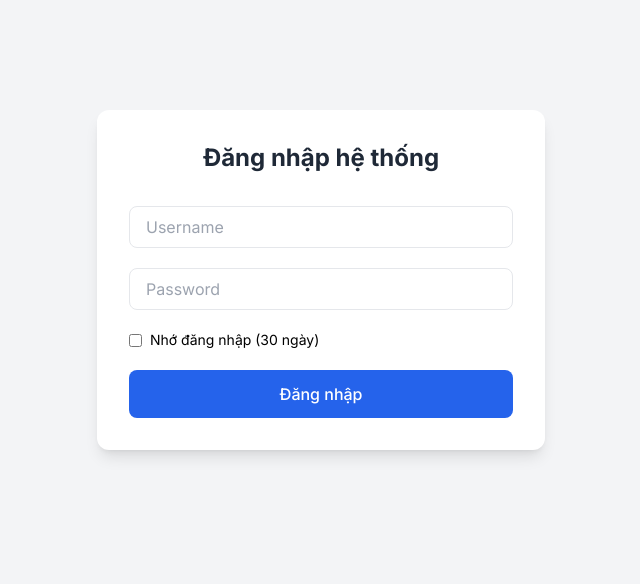
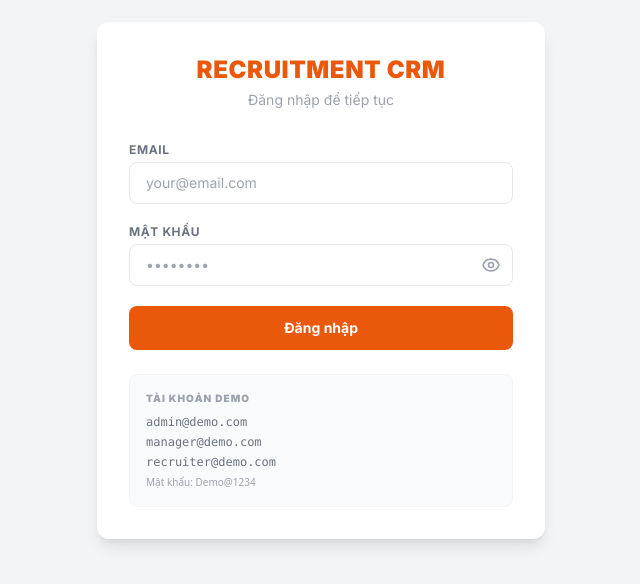
Before and after one commit to daongoclinh27012001/recruitment-crm-lite, a Next.js app: page /login in a window 1280 px wide. Shown: the part 120-704 px from the top of the page, without its empty margins (319-959 px from the left). Built offline with nearby package versions, Linux system fonts and the light colour scheme; no server answers.

Commit message:
Update page.tsx

```diff
--- a/src/app/login/page.tsx
+++ b/src/app/login/page.tsx
@@ -2,31 +2,21 @@
 
 import { useEffect, useState } from 'react';
 import { useRouter } from 'next/navigation';
-import { API_CONFIG } from '@/constants/masterData';
+import { supabase } from '@/contexts/AuthContext';
 
 export default function LoginPage() {
-  const [username, setUsername] = useState('');
+  const [email, setEmail]       = useState('');
   const [password, setPassword] = useState('');
-  const [remember, setRemember] = useState(false);
-  const [loading, setLoading] = useState(false);
-  const [error, setError] = useState('');
+  const [showPass, setShowPass] = useState(false);
+  const [loading, setLoading]   = useState(false);
+  const [error, setError]       = useState('');
   const router = useRouter();
 
-  // Kiểm tra token khi vào trang login → nếu còn hạn thì đẩy thẳng sang dashboard
+  // Nếu đã có session → redirect thẳng vào dashboard
   useEffect(() => {
-    const token = localStorage.getItem('token');
-    if (!token) return;
-
-    fetch(API_CONFIG.LOGIN_URL, {
-      method: 'POST',
-      headers: { 'Content-Type': 'application/json' },
-      body: JSON.stringify({ action: 'verify', token }),
-    })
-      .then(r => r.json())
-      .then(data => {
-        if (data.success) router.replace('/dashboard');
-      })
-      .catch(() => {});
+    supabase.auth.getSession().then(({ data: { session } }) => {
+      if (session) router.replace('/dashboard');
+    });
   }, [router]);
 
   const handleLogin = async (e: React.FormEvent) => {
@@ -34,81 +24,112 @@ export default function LoginPage() {
     setLoading(true);
     setError('');
 
-    try {
-      const res = await fetch(API_CONFIG.LOGIN_URL, {
-        method: 'POST',
-        headers: { 'Content-Type': 'application/json' },
-        body: JSON.stringify({
-          action: 'login',
-          username,
-          password,
-          remember,
-        }),
-      });
+    const { error } = await supabase.auth.signInWithPassword({ email, password });
 
-      const data = await res.json();
+    if (error) {
+      setError('Email hoặc mật khẩu không đúng');
+      setLoading(false);
+      return;
+    }
 
-      if (data.success && data.token) {
-        localStorage.setItem('token', data.token);
     router.push('/dashboard');
-      } else {
-        setError(data.message || 'Đăng nhập thất bại');
-      }
-    } catch (err) {
-      setError('Lỗi kết nối server');
-    } finally {
-      setLoading(false);
-    }
   };
 
   return (
     <div className="min-h-screen bg-gray-100 flex items-center justify-center p-4">
       <div className="bg-white p-8 rounded-xl shadow-lg w-full max-w-md">
-        <h1 className="text-2xl font-bold text-center mb-8 text-gray-800">Đăng nhập hệ thống</h1>
+
+        {/* Logo / Title */}
+        <div className="text-center mb-8">
+          <h1 className="text-2xl font-black text-orange-600 uppercase tracking-wide">
+            Recruitment CRM
+          </h1>
+          <p className="text-gray-400 text-sm mt-1">Đăng nhập để tiếp tục</p>
+        </div>
 
         <form onSubmit={handleLogin} className="space-y-5">
+
+          {/* Email */}
           <div>
+            <label className="text-xs font-bold text-gray-500 uppercase tracking-wider block mb-1">
+              Email
+            </label>
             <input
-              type="text"
-              placeholder="Username"
+              type="email"
+              placeholder="your@email.com"
               required
-              value={username}
-              onChange={e => setUsername(e.target.value)}
-              className="w-full px-4 py-2 border rounded-lg focus:outline-none focus:ring-2 focus:ring-blue-500"
+              value={email}
+              onChange={e => setEmail(e.target.value)}
+              className="w-full px-4 py-2.5 border rounded-lg focus:outline-none focus:ring-2 focus:ring-orange-400 text-sm"
             />
           </div>
 
+          {/* Password + toggle con mắt */}
           <div>
+            <label className="text-xs font-bold text-gray-500 uppercase tracking-wider block mb-1">
+              Mật khẩu
+            </label>
+            <div className="relative">
               <input
-              type="password"
-              placeholder="Password"
+                type={showPass ? 'text' : 'password'}
+                placeholder="••••••••"
                 required
                 value={password}
                 onChange={e => setPassword(e.target.value)}
-              className="w-full px-4 py-2 border rounded-lg focus:outline-none focus:ring-2 focus:ring-blue-500"
+                className="w-full px-4 py-2.5 pr-11 border rounded-lg focus:outline-none focus:ring-2 focus:ring-orange-400 text-sm"
               />
+              <button
+                type="button"
+                onClick={() => setShowPass(v => !v)}
+                className="absolute right-3 top-1/2 -translate-y-1/2 text-gray-400 hover:text-gray-600 transition"
+                tabIndex={-1}
+              >
+                {showPass ? (
+                  // Eye-off icon
+                  <svg className="w-5 h-5" fill="none" viewBox="0 0 24 24" stroke="currentColor" strokeWidth="2">
+                    <path strokeLinecap="round" strokeLinejoin="round" d="M13.875 18.825A10.05 10.05 0 0112 19c-4.478 0-8.268-2.943-9.543-7a9.97 9.97 0 011.563-3.029m5.858.908a3 3 0 114.243 4.243M9.878 9.878l4.242 4.242M9.88 9.88l-3.29-3.29m7.532 7.532l3.29 3.29M3 3l3.59 3.59m0 0A9.953 9.953 0 0112 5c4.478 0 8.268 2.943 9.543 7a10.025 10.025 0 01-4.132 5.411m0 0L21 21"/>
+                  </svg>
+                ) : (
+                  // Eye icon
+                  <svg className="w-5 h-5" fill="none" viewBox="0 0 24 24" stroke="currentColor" strokeWidth="2">
+                    <path strokeLinecap="round" strokeLinejoin="round" d="M15 12a3 3 0 11-6 0 3 3 0 016 0z"/>
+                    <path strokeLinecap="round" strokeLinejoin="round" d="M2.458 12C3.732 7.943 7.523 5 12 5c4.478 0 8.268 2.943 9.542 7-1.274 4.057-5.064 7-9.542 7-4.477 0-8.268-2.943-9.542-7z"/>
+                  </svg>
+                )}
+              </button>
+            </div>
           </div>
 
-          <label className="flex items-center text-sm">
-            <input
-              type="checkbox"
-              checked={remember}
-              onChange={e => setRemember(e.target.checked)}
-              className="mr-2"
-            />
-            <span>Nhớ đăng nhập (30 ngày)</span>
-          </label>
+          {/* Error message */}
+          {error && (
+            <p className="text-red-500 text-sm text-center bg-red-50 py-2 rounded-lg">
+              {error}
+            </p>
+          )}
 
-          {error && <p className="text-red-600 text-center">{error}</p>}
-
+          {/* Submit */}
           <button
             type="submit"
             disabled={loading}
-            className="w-full bg-blue-600 text-white py-3 rounded-lg hover:bg-blue-700 disabled:opacity-60 font-medium"
+            className="w-full bg-orange-600 text-white py-3 rounded-lg hover:bg-orange-700 disabled:opacity-60 font-bold text-sm transition"
           >
             {loading ? 'Đang đăng nhập...' : 'Đăng nhập'}
           </button>
+
         </form>
+
+        {/* Demo accounts hint */}
+        <div className="mt-6 p-4 bg-gray-50 rounded-lg border border-gray-100">
+          <p className="text-[10px] font-black text-gray-400 uppercase tracking-widest mb-2">
+            Tài khoản demo
+          </p>
+          <div className="space-y-1 text-xs text-gray-500 font-mono">
+            <div>admin@demo.com</div>
+            <div>manager@demo.com</div>
+            <div>recruiter@demo.com</div>
+            <p className="text-[10px] text-gray-400 mt-1 font-sans">Mật khẩu: Demo@1234</p>
+          </div>
+        </div>
 
       </div>
     </div>
```
Lines whose indentation alone changed are shown as unchanged.
